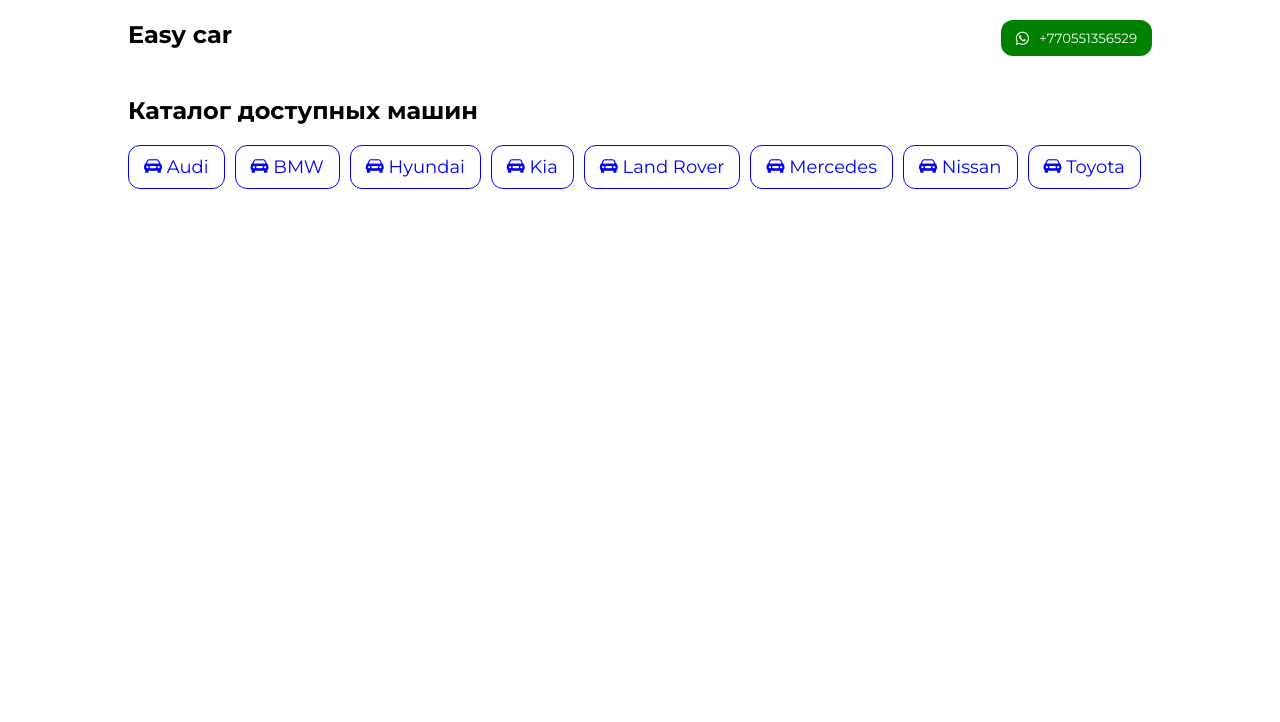
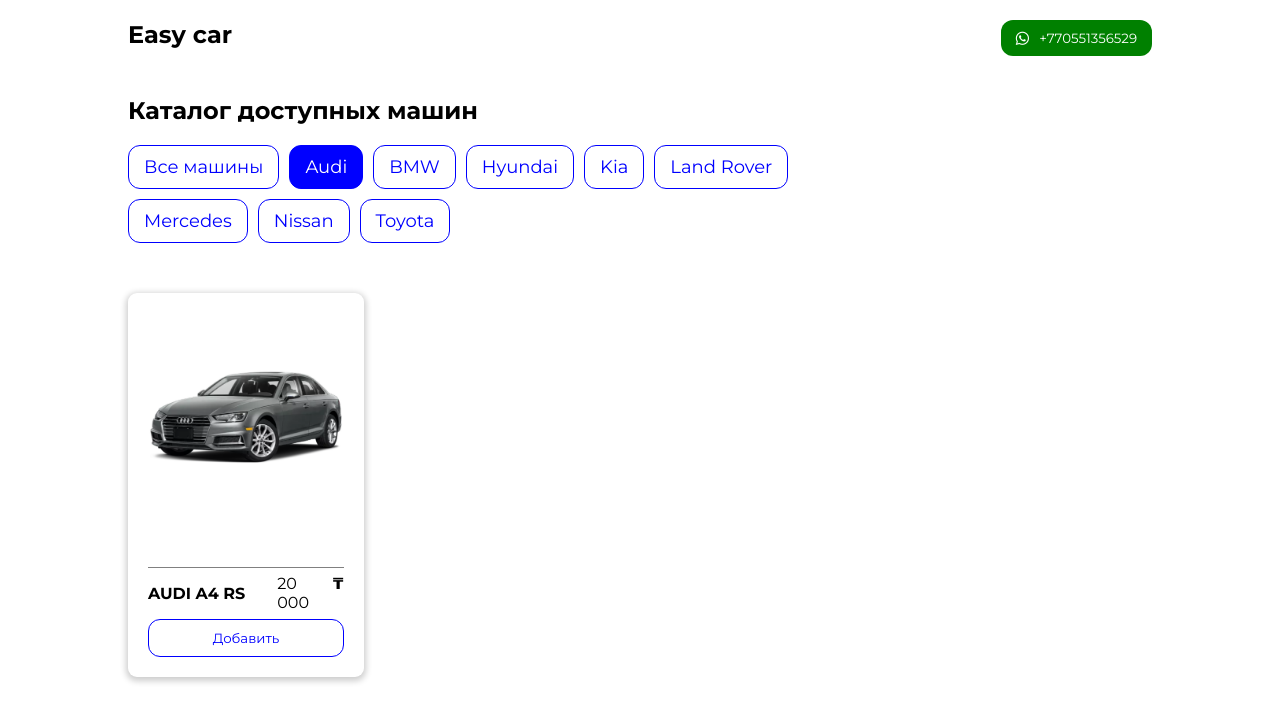
Before and after one commit to Adikkkkkkkk/OskemenIT-HUB-Workshop2, a plain HTML site: page index.html in a window 1280 px wide. Both pictures are taken after a click on the button "Audi". Drawn offline with nearby package versions, Linux system fonts and the light colour scheme.

Commit message:
created script for car brand filter

```diff
--- a/assets/css/style.css
+++ b/assets/css/style.css
@@ -23,6 +23,20 @@
 .row {
 	display: flex;
 	justify-content: space-between;
+}
+
+.row-tab {
+	display: flex;
+	gap: 10px;
+}
+
+.mb-50 {
+	margin-bottom: 50px;
+}
+
+.row-start {
+	display: flex;
+	justify-content: center;
 }
 
 .row-main {
@@ -60,6 +74,7 @@
 .tab-buttons {
 	display: flex;
 	gap: 10px;
+	flex-wrap: wrap;
 }
 
 .tab-button {
@@ -75,3 +90,77 @@
 	background-color: blue;
 	color: white;
 }
+
+.active {
+	background-color: blue;
+	color: white;
+}
+
+.grid-3 {
+	display: grid;
+	grid-template-columns: repeat(3, 1fr);
+	gap: 30px;
+}
+
+.car-card {
+	width: 100%;
+	box-shadow: 0px 2px 6px 2px rgba(0, 0, 0, 0.2);
+	border-radius: 9px;
+	overflow: hidden;
+}
+
+.car-card h3 {
+	font-size: 16px;
+}
+
+.car-card img {
+	width: 100%;
+	height: 250px;
+	border-radius: 9px 9px 0 0;
+	transition: scale 0.2s ease;
+	object-fit: contain;
+}
+
+.car-card img:hover {
+	scale: 1.03;
+}
+
+.car-card__content {
+	padding: 20px;
+}
+
+.car-card-row {
+	display: flex;
+	justify-content: space-between;
+	align-items: center;
+	border-top: 1px solid grey;
+}
+
+.left {
+	width: 75%;
+}
+
+.currency {
+	font-weight: 800;
+}
+.price {
+	width: 55px;
+}
+
+.add-button {
+	width: 100%;
+	border: 1px solid blue;
+	color: blue;
+	background-color: transparent;
+
+	transition: background-color 0.2s ease;
+}
+
+.add-button:hover {
+	background-color: blue;
+	color: white;
+}
+
+.hide {
+	display: none;
+}
--- a/assets/js/script.js
+++ b/assets/js/script.js
@@ -3,36 +3,108 @@
 window.addEventListener('DOMContentLoaded', () => {
 	let tabs = [
 		{
+			id: 'all',
+			brand: 'Все машины',
+			class: 'active',
+		},
+		{
 			id: 'audi',
 			brand: 'Audi',
+			class: '',
 		},
 		{
 			id: 'bmw',
 			brand: 'BMW',
+			class: '',
 		},
 		{
 			id: 'hyundai',
 			brand: 'Hyundai',
+			class: '',
 		},
 		{
 			id: 'kia',
 			brand: 'Kia',
+			class: '',
 		},
 		{
 			id: 'land-rover',
 			brand: 'Land Rover',
+			class: '',
 		},
 		{
 			id: 'mercedes',
 			brand: 'Mercedes',
+			class: '',
 		},
 		{
 			id: 'nissan',
 			brand: 'Nissan',
+			class: '',
 		},
 		{
 			id: 'toyota',
 			brand: 'Toyota',
+			class: '',
+		},
+	];
+
+	let cars = [
+		{
+			id: 'car1',
+			brand_id: 'audi',
+			image: '/assets/images/cars/Twitter post - 1.png',
+			title: 'AUDI A4 RS',
+			price: '20 000',
+		},
+		{
+			id: 'car2',
+			brand_id: 'bmw',
+			image: '/assets/images/cars/Twitter post - 2.png',
+			title: 'BMW X6',
+			price: '40 000',
+		},
+		{
+			id: 'car3',
+			brand_id: 'hyundai',
+			image: '/assets/images/cars/Twitter post - 3.png',
+			title: 'Hyundai Sonata',
+			price: '15 000',
+		},
+		{
+			id: 'car4',
+			brand_id: 'kia',
+			image: '/assets/images/cars/Twitter post - 4.png',
+			title: 'KIA Sportage',
+			price: '25 000',
+		},
+		{
+			id: 'car5',
+			brand_id: 'land-rover',
+			image: '/assets/images/cars/Twitter post - 5.png',
+			title: 'Land Rover Range Rover',
+			price: '55 000',
+		},
+		{
+			id: 'car6',
+			brand_id: 'mercedes',
+			image: '/assets/images/cars/Twitter post - 6.png',
+			title: 'Mercedes Benz C230',
+			price: '19 000',
+		},
+		{
+			id: 'car7',
+			brand_id: 'nissan',
+			image: '/assets/images/cars/Twitter post - 7.png',
+			title: 'Nissan XTrail',
+			price: '22 000',
+		},
+		{
+			id: 'car8',
+			brand_id: 'toyota',
+			image: '/assets/images/cars/Twitter post - 8.png',
+			title: 'Toyota Corolla',
+			price: '12 400',
 		},
 	];
 
@@ -41,27 +113,57 @@
 	// Tabs
 	tabs.forEach(tab => {
 		tabsEl.innerHTML += `
-		<button class='tab-button' id='${tab.id}'><i class='bi bi-car-front-fill'></i> ${tab.brand}</button>
+		<button class='tab-button ${tab.class}' id='${tab.id}'> ${tab.brand}</button>
 		`;
 	});
 
+	const carsBox = document.querySelector('#cars-place');
+
+	cars.forEach((car, i) => {
+		carsBox.innerHTML += `
+			<!-- ${i + 1} -->
+							<div class="car-card" data-brand="${car.brand_id}">
+								<img src="/assets/images/cars/Twitter post - ${i + 1}.png" alt="">
+								<div class="car-card__content">
+									<div class="car-card-row">
+										<h3>${car.title}</h3>
+										<div class="row-start">
+											<span class="price">${car.price}</span>
+											<span class='currency'>₸</span>
+										</div><!-- ROW -->
+									</div> <!-- CARD-ROW -->
+									<button class="add-button">
+										Добавить
+									</button>
+								</div> <!-- CONTENT -->
+							</div> <!-- Card -->
+			`;
+	}); /* Cars ForEach */
+
+	const carCards = document.querySelectorAll('.car-card');
 	const tabButtons = document.querySelectorAll('.tab-button');
 
 	tabButtons.forEach(tabButton => {
 		tabButton.addEventListener('click', function (e) {
 			e.preventDefault();
 
-			let brand = this.textContent;
-			console.log(brand);
+			let brandId = this.id;
+
+			tabButtons.forEach(tabButtonInner => {
+				tabButtonInner.classList.remove('active');
+			}); /* Inner forEach */
+
+			this.classList.add('active');
+
+			carCards.forEach(car => {
+				if (brandId === 'all') {
+					car.classList.remove('hide');
+				} else if (car.getAttribute('data-brand') === brandId) {
+					car.classList.remove('hide');
+				} else {
+					car.classList.add('hide');
+				}
+			}); /* carCards ForEach */
 		});
 	}); /* ForEach */
-
-	// Cards
-	const cars = [
-		{
-			carId: '',
-			brandId: '',
-			img: '',
-		},
-	];
 }); /* DOMContentLoaded */
--- a/index.html
+++ b/index.html
@@ -29,11 +29,13 @@
 				<div class="row row-main">
 					<div class="left">
 						<h2>Каталог доступных машин</h2>
-						<div class="tab-buttons"></div>
+						<div class='row-tab mb-50'>
+							<div class="tab-buttons"></div>
+						</div>
+						<div class="grid-3" id='cars-place'>
+
+						</div> <!-- /Grid -->
 					</div> <!-- /LEFT -->
-					<div class="right">
-
-					</div> <!-- RIGHT -->
 				</div> <!-- /ROW -->
 			</div> <!-- /CONTAINER -->
 		</section>
```
